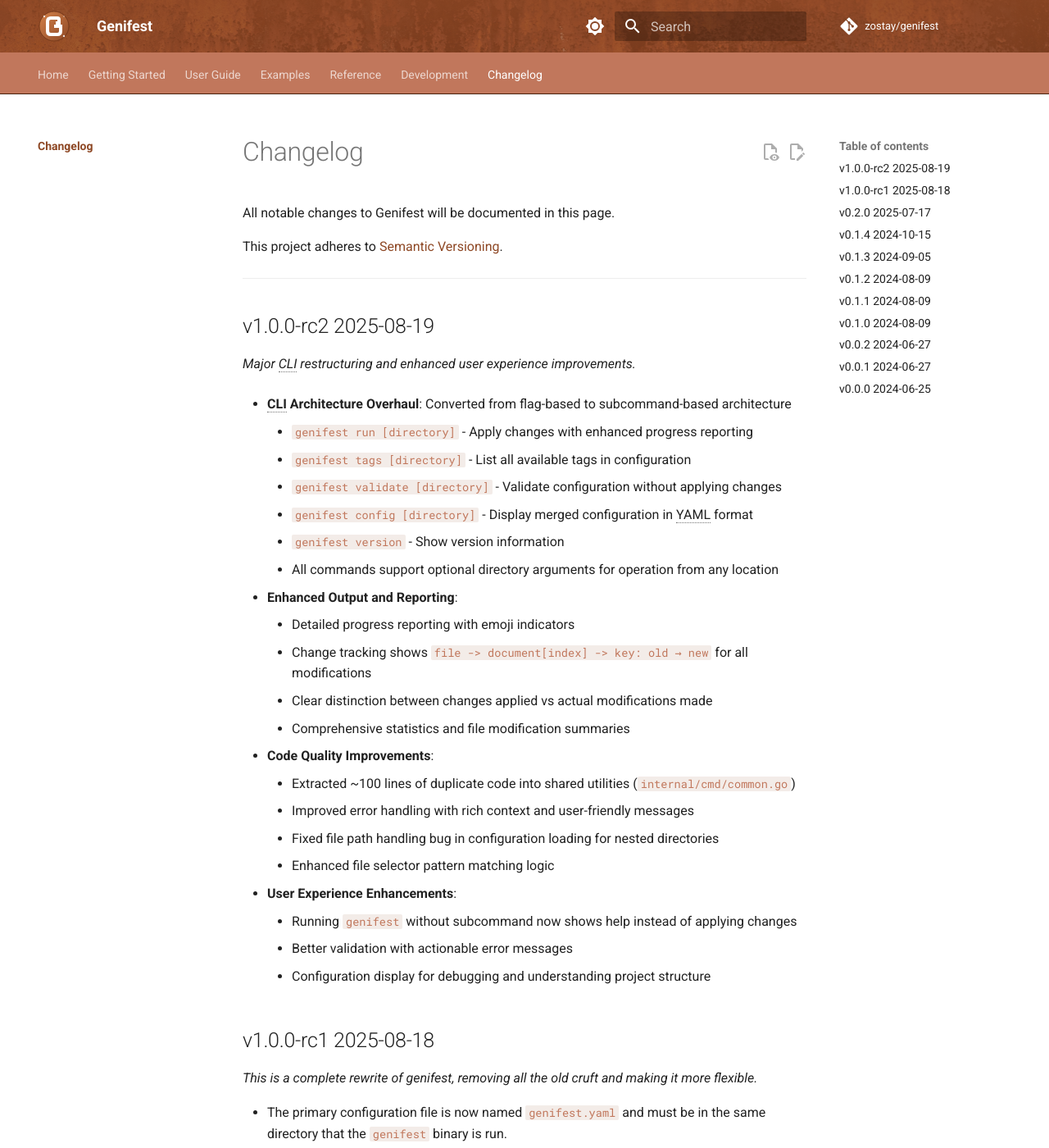
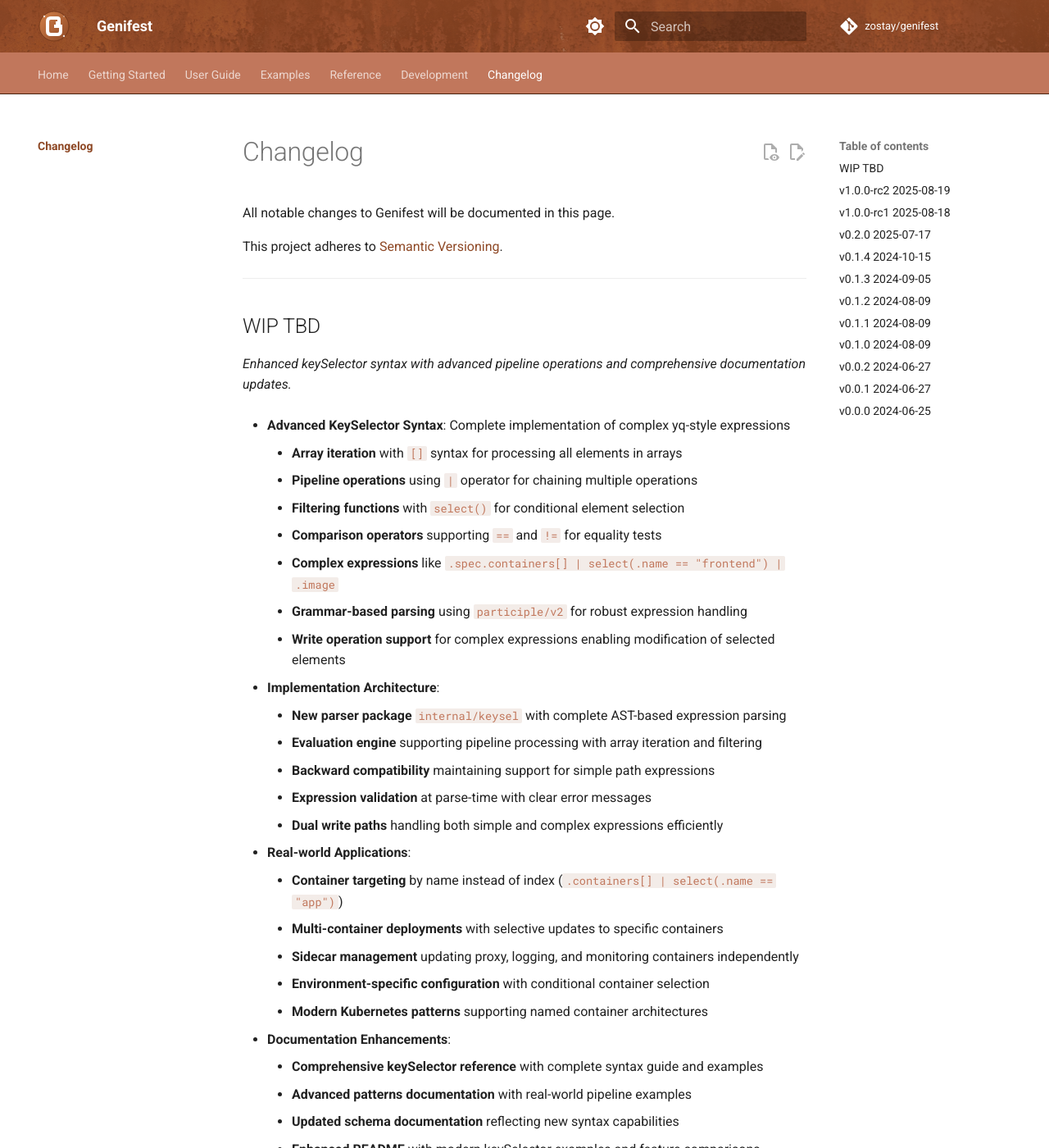
Before and after one commit to zostay/genifest, an MkDocs documentation site: the page built from docs/changelog.md, in a window 1280 px wide and 1400 px high. Shown: the whole window at 82% size. Built offline with MkDocs 1.6.1 and Material for MkDocs 9.7.7, drawn with Linux system fonts in a browser that asks for light colours; comment, search, counter and statistics services are not loaded; the version menu is left out; some of the changed text lies outside the part shown.

Commit message:
chore: changes

```diff
--- a/Changes.md
+++ b/Changes.md
@@ -1,3 +1,48 @@
+## WIP  TBD
+
+_Enhanced keySelector syntax with advanced pipeline operations and comprehensive documentation updates._
+
+* **Advanced KeySelector Syntax**: Complete implementation of complex yq-style expressions
+
+    * **Array iteration** with `[]` syntax for processing all elements in arrays
+    * **Pipeline operations** using `|` operator for chaining multiple operations
+    * **Filtering functions** with `select()` for conditional element selection
+    * **Comparison operators** supporting `==` and `!=` for equality tests
+    * **Complex expressions** like `.spec.containers[] | select(.name == "frontend") | .image`
+    * **Grammar-based parsing** using `participle/v2` for robust expression handling
+    * **Write operation support** for complex expressions enabling modification of selected elements
+
+* **Implementation Architecture**:
+
+    * **New parser package** `internal/keysel` with complete AST-based expression parsing
+    * **Evaluation engine** supporting pipeline processing with array iteration and filtering
+    * **Backward compatibility** maintaining support for simple path expressions
+    * **Expression validation** at parse-time with clear error messages
+    * **Dual write paths** handling both simple and complex expressions efficiently
+
+* **Real-world Applications**:
+
+    * **Container targeting** by name instead of index (`.containers[] | select(.name == "app")`)
+    * **Multi-container deployments** with selective updates to specific containers
+    * **Sidecar management** updating proxy, logging, and monitoring containers independently
+    * **Environment-specific configuration** with conditional container selection
+    * **Modern Kubernetes patterns** supporting named container architectures
+
+* **Documentation Enhancements**:
+
+    * **Comprehensive keySelector reference** with complete syntax guide and examples
+    * **Advanced patterns documentation** with real-world pipeline examples
+    * **Updated schema documentation** reflecting new syntax capabilities
+    * **Enhanced README** with modern keySelector examples and feature comparisons
+    * **Changelog synchronization** between main changelog and docs site
+
+* **Code Quality Improvements**:
+
+    * **Parser grammar fixes** resolving infinite loop issues with empty path components
+    * **Expression evaluation** supporting complex pipelines with proper error handling
+    * **Test coverage** comprehensive tests for all new syntax features
+    * **Integration validation** verified with guestbook examples
+
 ## v1.0.0-rc2  2025-08-19
 
 _Major CLI restructuring and enhanced user experience improvements._
```
